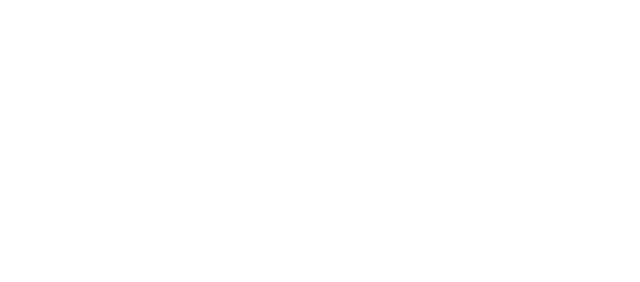
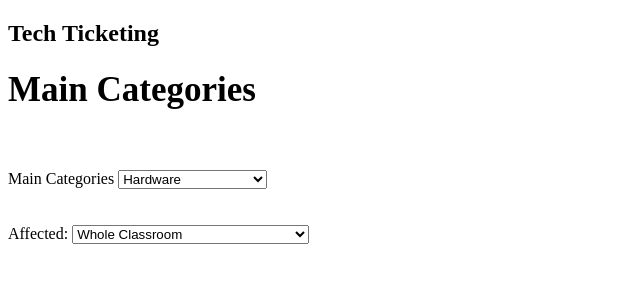
Before and after one commit to Sentrals/TechTicketingAppFinalProject, a plain HTML site: page index.html in a window 1280 px wide. Shown: the whole page, without its empty margins (0-640 px from the left). Drawn offline with Linux system fonts and the light colour scheme.

Commit message:
Update index.html

```diff
--- a/index.html
+++ b/index.html
@@ -3,11 +3,45 @@
 <head>
     <meta charset="UTF-8">
     <meta name="viewport" content="width=device-width, initial-scale=1.0">
-    <link rel="stylesheet" type="text/css" href="index.css" />
-    <title>Tech Ticketing App</title>
+    <title>Ticketing Report</title>
+    <link rel="stylesheet" href="index.css">
 </head>
 <body>
+    <h2>Tech Ticketing</h2>
 
+    <h1 style="font-size: 35px;">Main Categories</h1>
+    <br><br>
+    <form action="/action_page.php">
+        <label for="Problem">Main Categories</label>
+        <select name="Problem" id="Problem">
+            <option vaule="Hardware">Hardware</option>
+            <option vaule="Software">Software</option>
+            <option vaule="Smartboard">Smartboard</option>
+            <option vaule="Wires">Wires</option>
+            <option vaule="KeyboardMouse">Keyboard and Mouse</option>
+            <option vaule="Internet">Internet Connection</option>
+            <option vaule="System">Operating System</option>
+            <option vaule="Printer">Printer</option>
+            <option vaule="Other Problem">Other</option>
+        </select>
+    </form>
+
+    <br><br>
+
+    <form action="/action_page.php">
+        <label for="Area">Affected:</label>
+        <select name="Area" id="Area">
+            <option vaule="Classroom">Whole Classroom</option>
+            <option vaule="Teacher">Teacher Station</option>
+            <option vaule="Laptop">Teacher Laptop</option>
+            <option vaule="Less">Three or less student computers</option>
+            <option vaule="More">More than three students computers</option>
+            <option vaule="Other Affected">Other equipment or area affected</option>
+        </select>
+    </form>
+
+
+
+    <script src="index.js"></script>
 </body>
-<script src="index.js"></script>
 </html>
```
